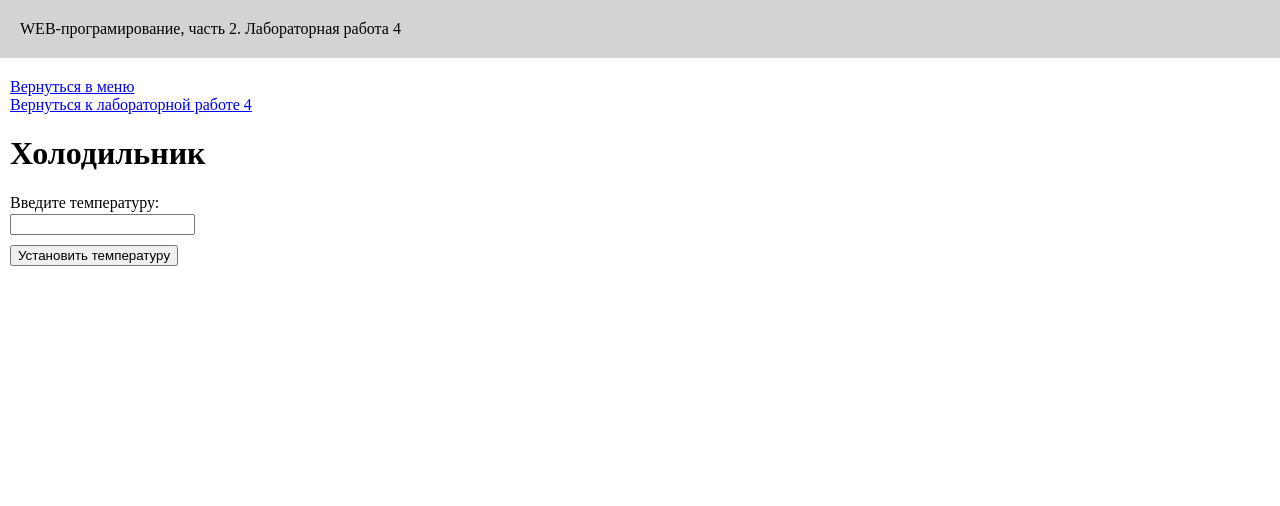
After one commit to provorova/DashaLena2, a Flask app: page /lab4/fridge in a window 1280 px wide. The commit adds this page. Shown: the top 506 px of the page. Run offline with Flask 3, Linux system fonts and the light colour scheme.

Commit message:
Холодильник

```diff
--- a/lab4.py
+++ b/lab4.py
@@ -25,3 +25,33 @@ def login():
     error = 'Неверные логин и/или пароль'
     return render_template ('login.html', username = username,
                             password = password, errors = errors, error = error)
+
+
+@lab4.route("/lab4/fridge", methods = ['GET', 'POST'])
+def fridge():
+    if request.method == 'GET':
+        return render_template ('fridge.html')
+    error = {}
+    result = {}
+    result2 = {}
+    temp = request.form.get('temp')
+    if temp == '' :
+        error = 'Ошибка: не задана температура'
+        result = ''
+        result2 = ''
+    elif int(temp) < -12 :
+        result = 'Не удалось установить температуру - слишком низкое значение'
+        result2 = ''
+    elif int(temp) > -1 :
+        result = 'Не удалось установить температуру - слишком высокое значение'
+        result2 = ''
+    elif -12 <= int(temp) <= -9:
+        result = f'Установлена температура: {temp} °C'
+        result2 = '***'
+    elif -8 <= int(temp) <= -5:
+        result = f'Установлена температура: {temp} °C'
+        result2 = '**'
+    else:
+        result = f'Установлена температура: {temp} °C'
+        result2 = '*'
+    return render_template ('fridge.html', temp = temp, error=error, result=result, result2=result2)
--- /dev/null
+++ b/templates/fridge.html
@@ -0,0 +1,49 @@
+{% extends "base.html" %}
+
+{% block lab %}Лабораторная работа 4{% endblock %}
+
+{% block style %}
+<style>
+    #blue {
+        color:blue;
+    }
+    span {
+        font-size: larger;
+        margin-left: 5px;
+    }
+    button {
+        margin-top: 10px;
+    }
+</style>
+{% endblock %}
+
+{% block main %}
+<a href="/lab4">Вернуться к лабораторной работе 4</a>
+
+    {% if temp %}
+
+    <h2>{{ result }}<span id="blue">{{ result2 }}</span></h2>
+
+    <div>
+        <a href="/lab4/fridge">Установить температуру заново</a>
+    </div>
+
+    {% else %}
+
+    <h1>Холодильник</h1>
+
+    <form method="post">
+        <label>Введите температуру:</label>
+        <div>
+            <input type="number" name="temp" id="temp" value="{{ temp or '' }}">
+            <span class="error">{{ error }}</span>
+        </div>
+
+        <div>
+            <button type="submit">Установить температуру</button>
+        </div>
+    </form>
+
+    {% endif %}
+
+{% endblock %}
--- a/templates/lab4.html
+++ b/templates/lab4.html
@@ -7,5 +7,6 @@
     <div>Тема лабораторной - Формы (POST). Список сделанных страниц:</div>
     <ol>
         <li><a href="/lab4/login">Форма авторизации</a></li>
+        <li><a href="/lab4/fridge">Холодильник</a></li>
     </ol>
 {% endblock %}
```
